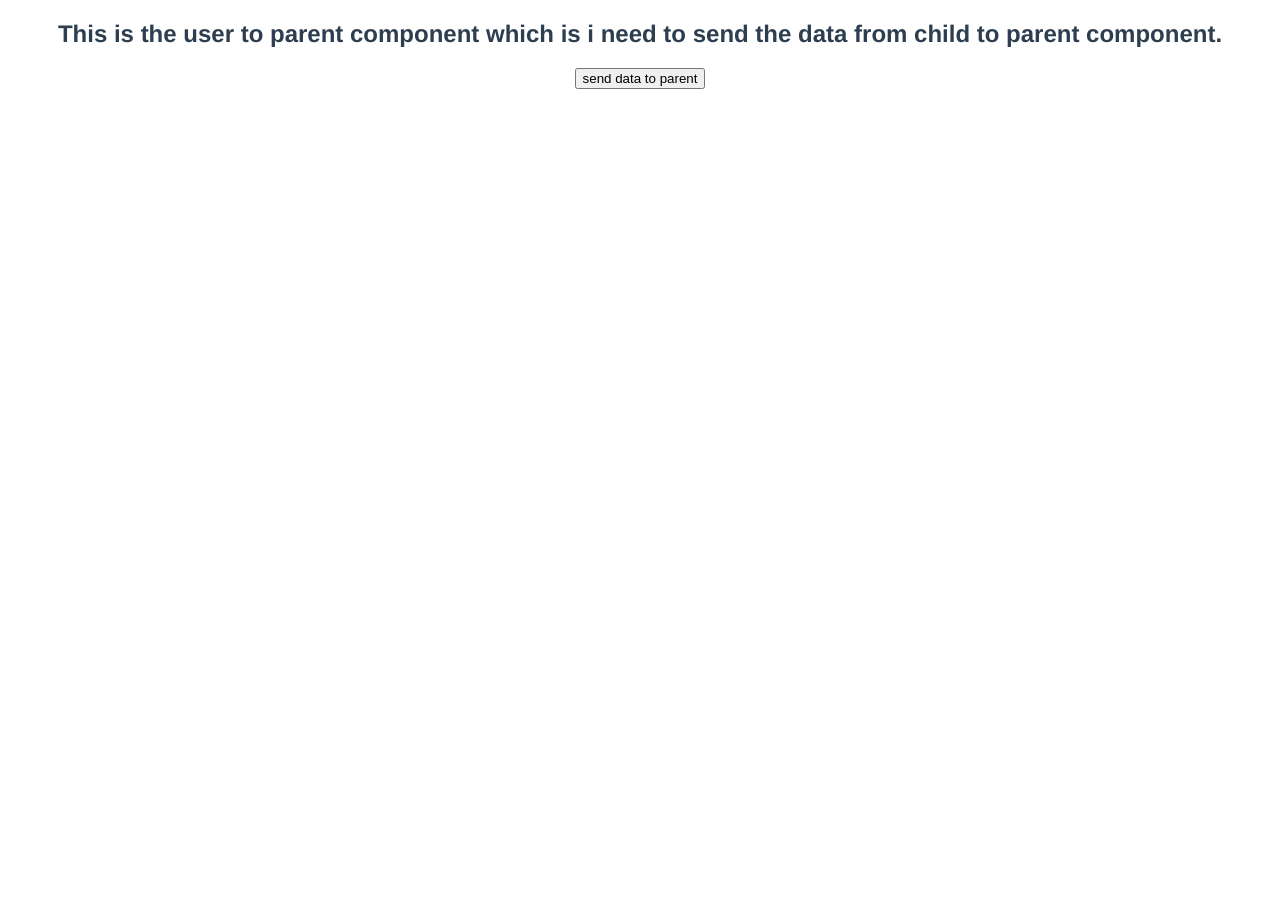
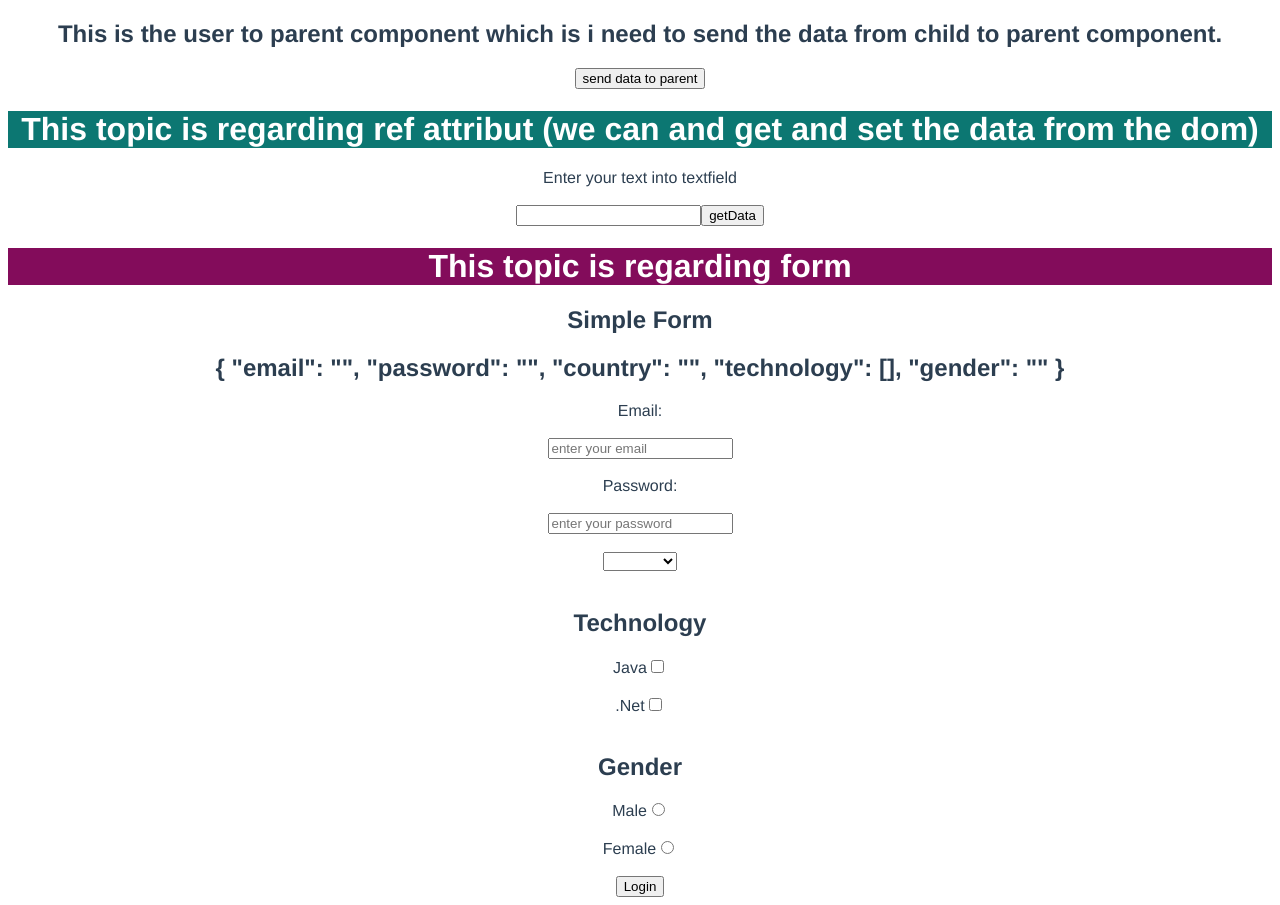
Before and after one commit to khankadir193/VueJs-Concepts, a Vue app: page / in a window 1280 px wide. Shown: the part 3289-4194 px from the top of the page. Before the commit the page ends 3386 px from the top, so only its background shows below. Built offline with nearby package versions, Linux system fonts and the light colour scheme.

Commit message:
ref attributes && form components

```diff
--- a/src/App.vue
+++ b/src/App.vue
@@ -14,6 +14,8 @@
   <HtmlBinding />
   <ClassBinding />
   <UserToParentTop />
+  <refComponent />
+  <FormComponent />
 
 </template>
 
@@ -33,6 +35,10 @@ import UserParent from './components/UserParent.vue';
 import HtmlBinding from './components/HtmlBinding.vue';
 import ClassBinding from './components/ClassBinding.vue';
 import UserToParentTop from './components/UserToParentTop.vue';
+import refComponent from './components/refComponent.vue';
+import FormComponent from './components/formComponent.vue';
+
+
 
 export default {
   name: 'App',
@@ -51,7 +57,9 @@ export default {
     UserParent,
     HtmlBinding,
     ClassBinding,
-    UserToParentTop
+    UserToParentTop,
+    refComponent,
+    FormComponent
   }
 }
 </script>
--- /dev/null
+++ b/src/components/formComponent.vue
@@ -0,0 +1,64 @@
+<template>
+<h1>This topic is regarding form</h1>
+<h2>Simple Form</h2>
+<h2>{{ form }}</h2>
+<label>Email:</label><br><br>
+<input type="text" placeholder="enter your email" v-model="form.email"/>
+<br><br>
+<label>Password:</label><br><br>
+<input type="password" placeholder="enter your password" v-model="form.password" />
+<br><br>
+<select name="country" v-model="form.country">
+    <option value="India">India</option>
+    <option value="China">China</option>
+    <option value="Pakistan">Pakistan</option>
+</select>
+<br><br>
+<h2>Technology</h2>
+<label>Java</label>
+<input type="checkbox" value="java" v-model="form.technology"/>
+<br><br>
+<label>.Net</label>
+<input type="checkbox" value=".net" v-model="form.technology" />
+<br><br>
+<h2>Gender</h2>
+<label>Male</label>
+<input type="radio" value="male" v-model="form.gender"/>
+<br><br>
+<label>Female</label>
+<input type="radio" value="female" v-model="form.gender" />
+
+<br><br>
+
+
+<button v-on:click="login">Login</button>
+</template>
+
+<script>
+export default {
+    name: 'refComponent',
+    data(){
+        return {
+            form:{
+                email:'',
+                password:'',
+                country:'',
+                technology:[],
+                gender:''
+            }
+        }
+    },
+    methods: {
+        login() {
+            console.log('form..??',this.form);
+        }
+    }
+}
+</script>
+
+<style scoped>
+h1 {
+    background-color: rgb(131, 12, 91);
+    color: white;
+}
+</style>
--- /dev/null
+++ b/src/components/refComponent.vue
@@ -0,0 +1,30 @@
+<template>
+    <h1>This topic is regarding ref attribut (we can and get and set the data from the dom)</h1>
+
+    <label>Enter your text into textfield</label><br><br>
+    <input type="text" ref="input" />
+    <button v-on:click="getData">getData</button>
+
+</template>
+
+<script>
+
+export default {
+    name: 'formComponent',
+    methods:{
+        getData(){
+            this.$refs.input.focus();
+            const res = this.$refs.input.value;
+            console.log('res..',res);
+            this.$refs.input.style.color = "red";
+        }
+    }
+}
+</script>
+
+<style scoped>
+h1 {
+    background-color: rgb(12, 119, 114);
+    color: white;
+}
+</style>
```
